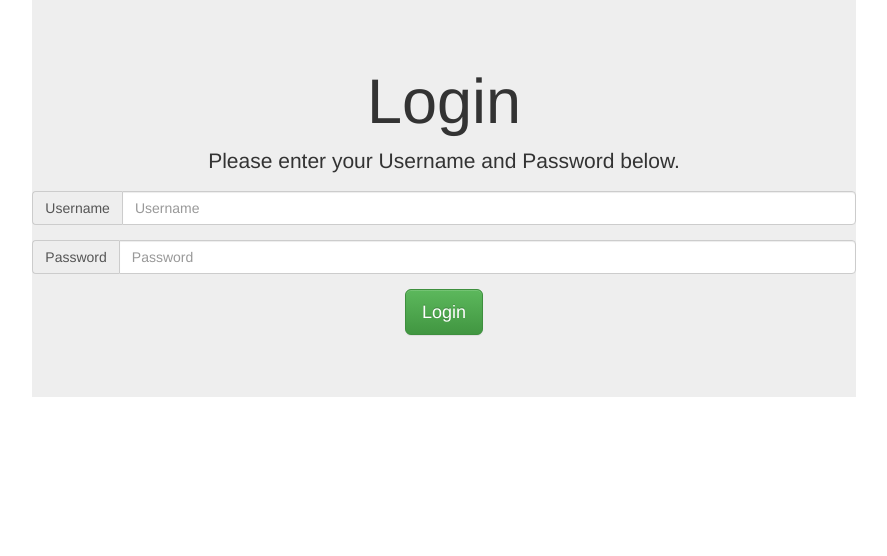
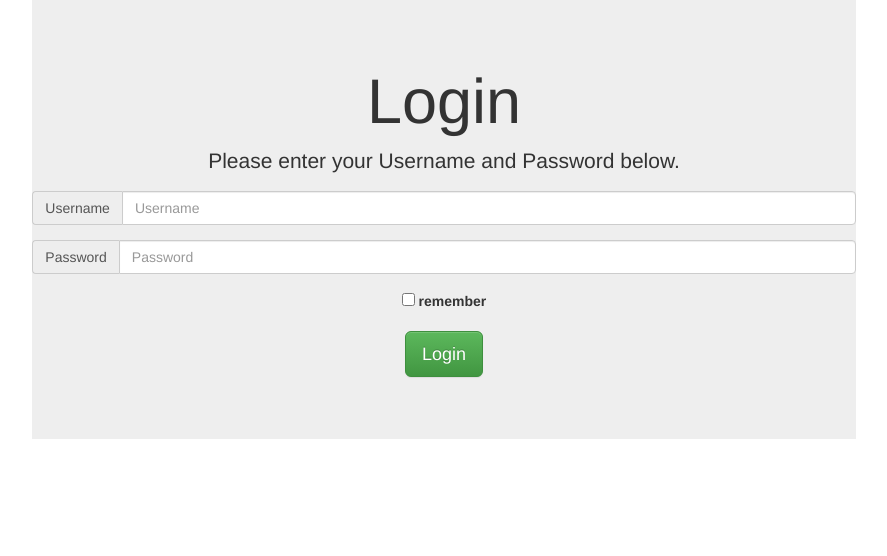
Before and after one commit to InformaticsProjectSpring2016/project, a PHP site: page /login.php in a window 1280 px wide. Shown: the part 73-629 px from the top of the page, without its empty margins (196-1083 px from the left). Run offline with PHP 8.4, Linux system fonts and the light colour scheme; some libraries are stand-ins or nearby versions.

Commit message:
Update login.php

```diff
--- a/login.php
+++ b/login.php
@@ -31,6 +31,13 @@
 							<input type="Password" class="form-control" placeholder="Password" name="Password"/>
 						</div>
 					</div>
+					<div class="form-group">
+						<!--<label for="remember">remember</label>-->
+						<span>
+							<input type="checkbox" name="checkbox">
+							<label for="checkbox">remember</label>
+						</span>
+					</div>
 					<button type="submit" class="btn btn-success btn-lg" name="submit">Login</button>
 				</form>
 			</div><!-- Jumbotron -->
```
